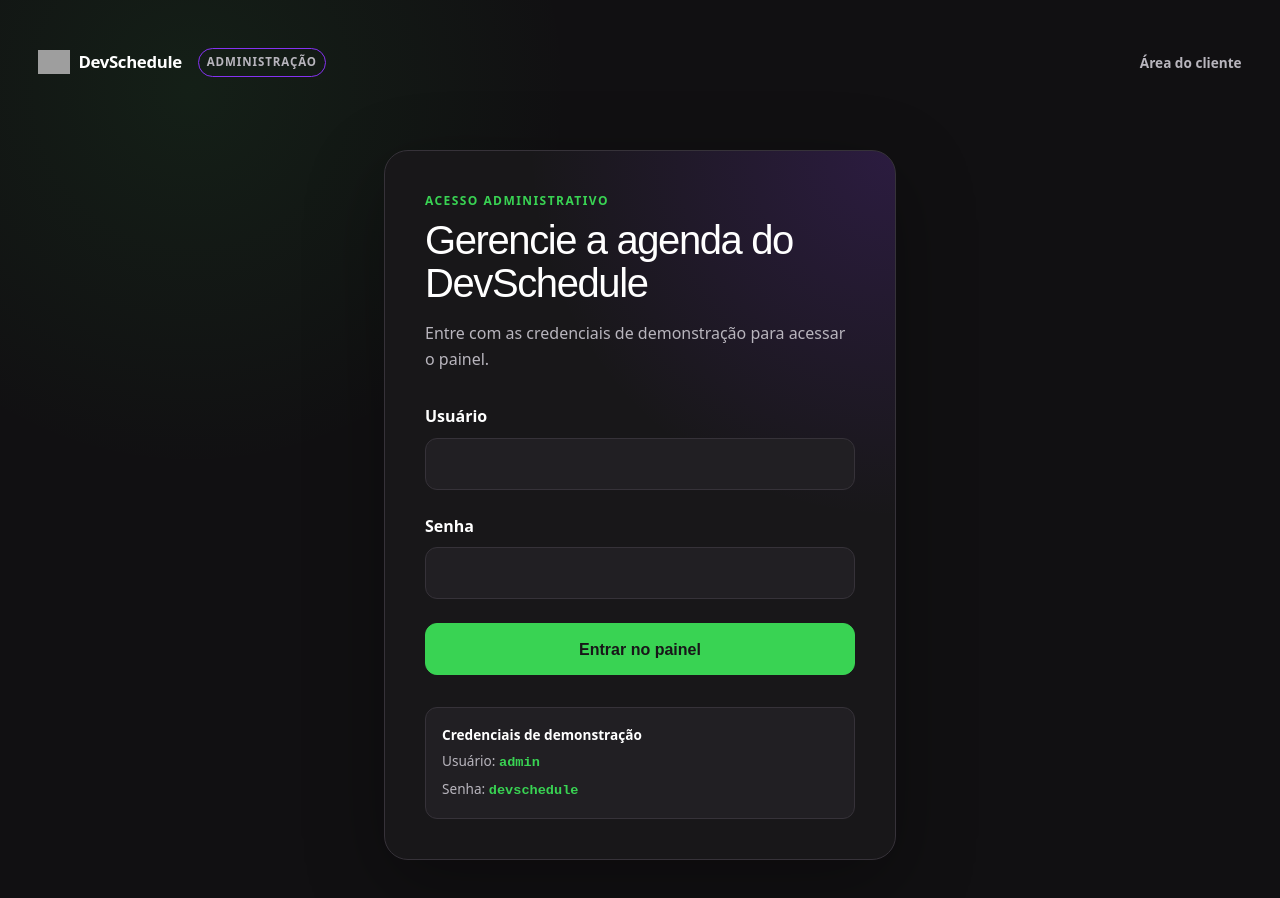
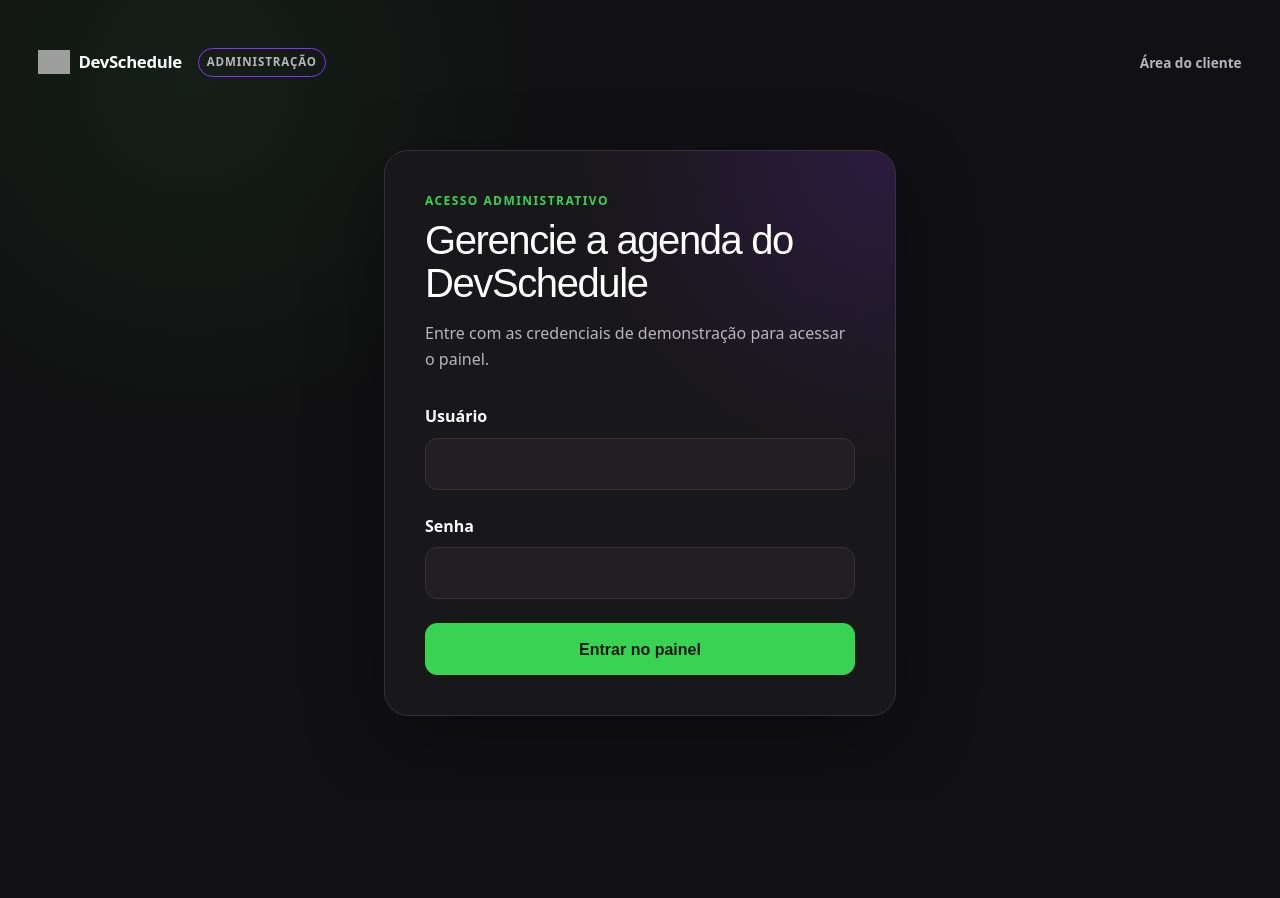
Before and after one commit to LukasFrickDev/DevSchedule, a React (Vite) app in the folder frontend/: page /admin in a window 1280 px wide. After the commit the page ends 800 px from the top, so only its background shows below. Built offline with nearby package versions, Linux system fonts and the light colour scheme; grey boxes are pictures that could not be loaded; a web font is replaced by a local one.

Commit message:
chore: clean up login

```diff
--- a/frontend/src/components/AdminFlow/AdminLogin/index.tsx
+++ b/frontend/src/components/AdminFlow/AdminLogin/index.tsx
@@ -1,7 +1,7 @@
 import { type FormEvent, useState } from 'react'
 
 import {
-  DemoCredentials,
+
   ErrorMessage,
   Field,
   Form,
@@ -91,15 +91,6 @@ export function AdminLogin({ onSubmit }: AdminLoginProps) {
           {submitting ? 'Entrando…' : 'Entrar no painel'}
         </SubmitButton>
       </Form>
-      <DemoCredentials>
-        <strong>Credenciais de demonstração</strong>
-        <span>
-          Usuário: <code>admin</code>
-        </span>
-        <span>
-          Senha: <code>devschedule</code>
-        </span>
-      </DemoCredentials>
     </LoginCard>
   )
 }
```
